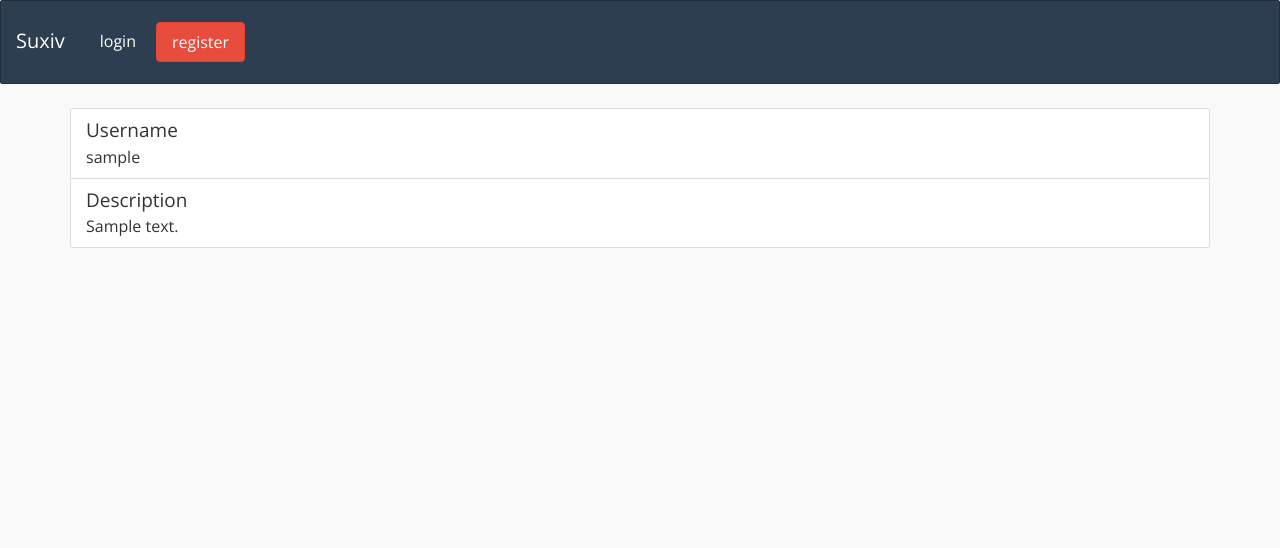
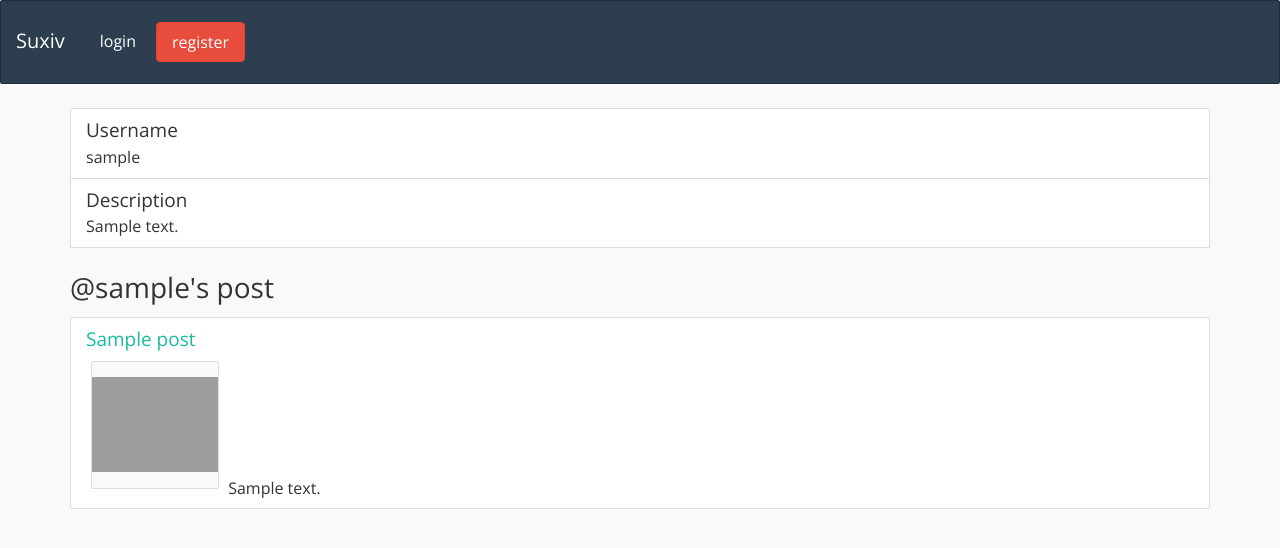
Before and after one commit to utgwkk/le4-database, a Flask app: a page that uses templates/user.html in a window 1280 px wide. Shown: the top 548 px of the page. Run offline with Flask 2, Linux system fonts and the light colour scheme; a database or web service that is not in the repository returns one stand-in record (values such as "Sample title"); some libraries are stand-ins or nearby versions; grey boxes are pictures that could not be loaded.

Commit message:
List all of user's post on user page

```diff
--- a/main.py
+++ b/main.py
@@ -257,7 +257,15 @@ def userpage(username):
     user = c.fetchone()
     if user is None:
         abort(404)
-    return render_template('user.html', user=user)
+
+    # Fetch user's post
+    c.execute('''
+        SELECT id, title, description FROM posts
+        WHERE user_id = %s
+        ORDER BY created_at DESC
+    ''', (user['id'],))
+    posts = c.fetchall()
+    return render_template('user.html', user=user, posts=posts)
 
 
 @app.route('/following')
--- a/templates/_post.html
+++ b/templates/_post.html
@@ -2,6 +2,9 @@
   <h4 class="list-group-item-heading"><a href="{{ url_for('show_post', id=post['id']) }}">{{ post['title'] }}</a></h4>
   <p class="list-group-item-text">
     <span class="thumbnail" style="background-image: url('{{ url_for('image', id=post['id']) }}')"></span>
-    {{ post['description'] }} (by <a href="{{ url_for('userpage', username=post['username']) }}">@{{ post['username'] }}</a>)
+    {{ post['description'] }}
+    {% if 'username' in post %}
+      (by <a href="{{ url_for('userpage', username=post['username']) }}">@{{ post['username'] }}</a>)
+    {% endif %}
   </p>
 </li>
--- a/templates/user.html
+++ b/templates/user.html
@@ -9,6 +9,14 @@
     <h4 class="list-group-item-heading">Description</h4>
     <div class="list-group-item-text">{{ user['description'] or 'No description set.' }}</div>
   </div>
+  {% if posts %}
+    <h2>@{{ user['username'] }}'s post</h2>
+    <ul class="list-group">
+      {% for post in posts %}
+        {% include "_post.html" %}
+      {% endfor %}
+    </ul>
+  {% endif %}
   {% if logged_in %}
     {% if user['username'] == current_user['username'] %}
       <a href="{{ url_for('setting')}}" class="btn btn-default btn-lg btn-block">Change setting</a>
```
Also changed, not shown: test/app_test.py (+10 -0 lines).
